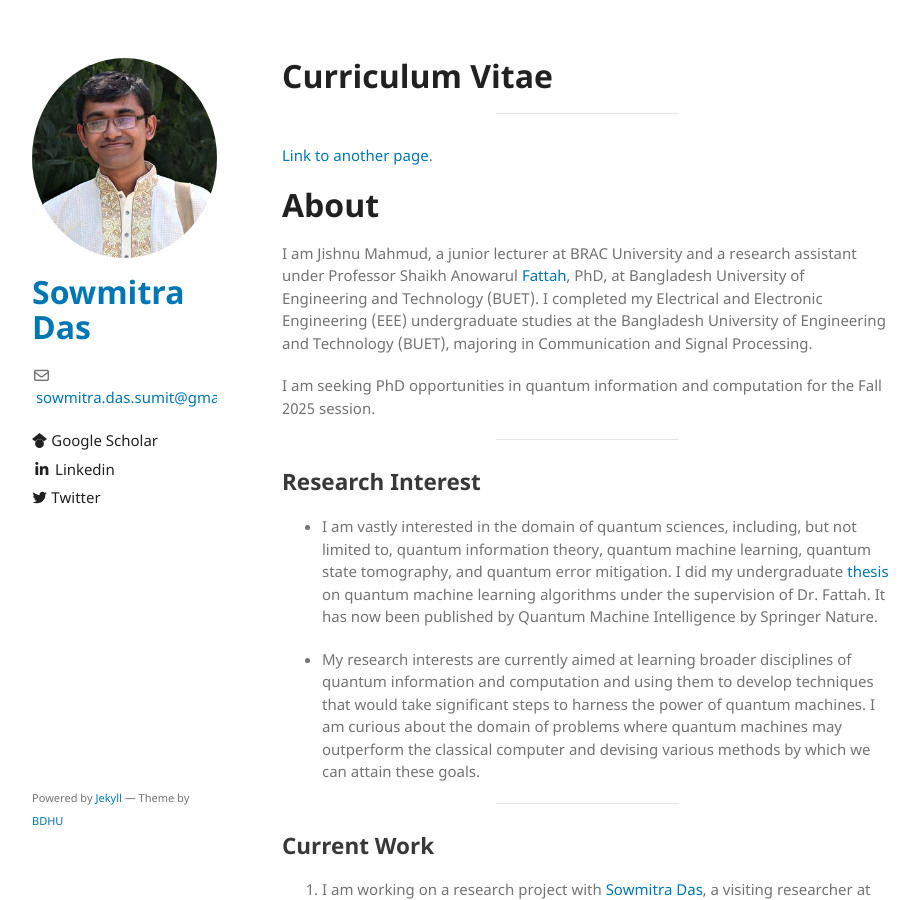
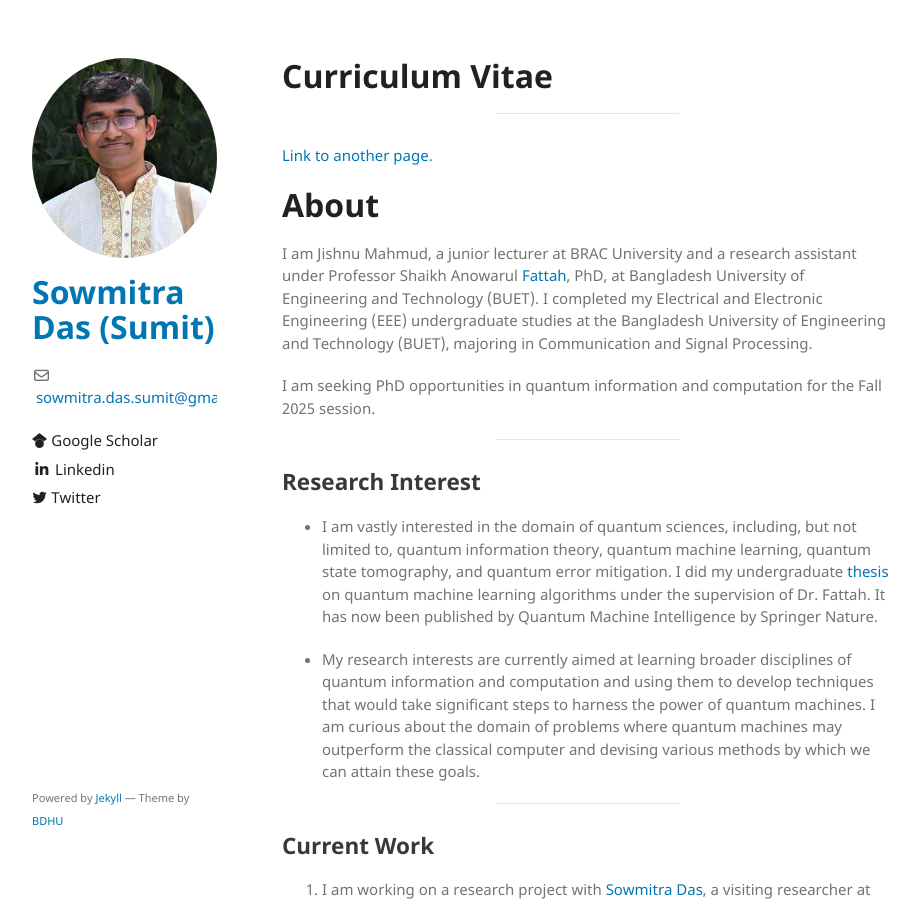
Before and after one commit to sowmitra-das-sumit/sowmitra-das-sumit.github.io, a Jekyll site: the page built from index.md, in a window 1280 px wide and 900 px high. Shown: the whole window, without its empty margins (178-1097 px from the left). Built offline with Jekyll 4.4.1, drawn with Linux system fonts in a browser that asks for light colours; our own code applies the rules of GitHub Pages for plain Markdown files; the repository's description, which GitHub fills in, is left out.

Commit message:
Update _config.yml

```diff
--- a/_config.yml
+++ b/_config.yml
@@ -1,4 +1,4 @@
-title: Sowmitra Das
+title: Sowmitra Das (Sumit)
 logo: /assets/img/propic.png
 #description: An individual fascinated by the potential of intelligent machines to explore and explain the complexities of the quantum universe.
 email: <a href="mailto:sowmitra.das.sumit@gmail.com">sowmitra.das.sumit@gmail.com</a>
```
